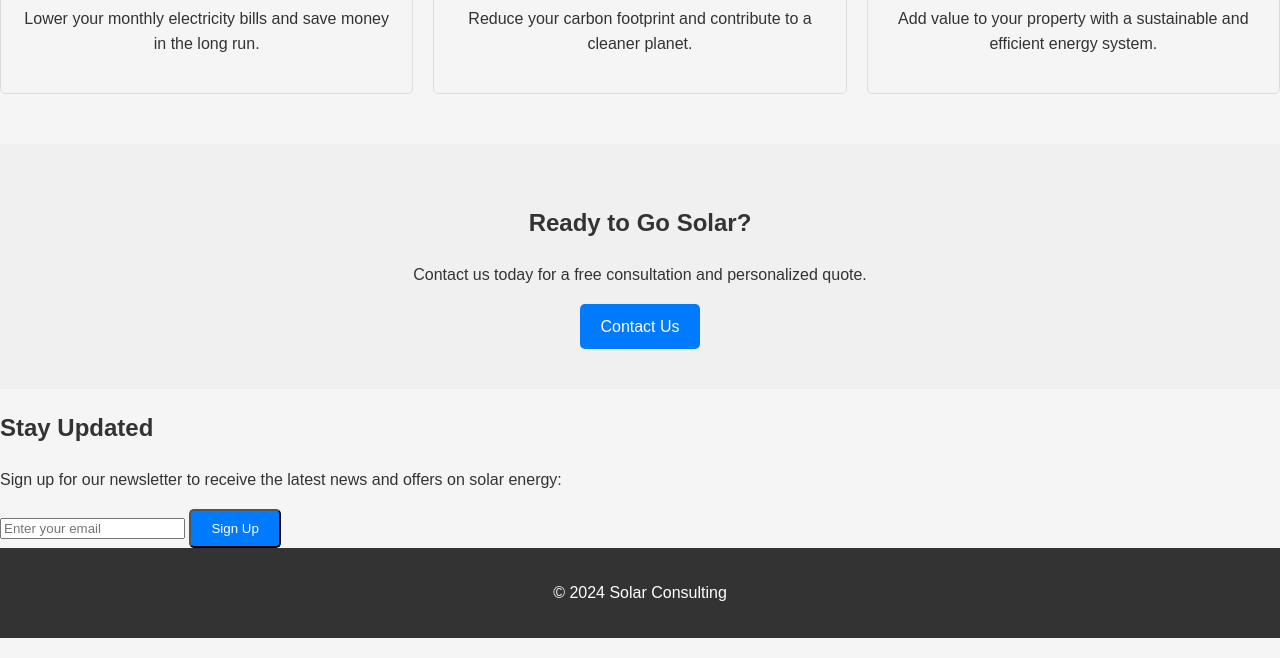
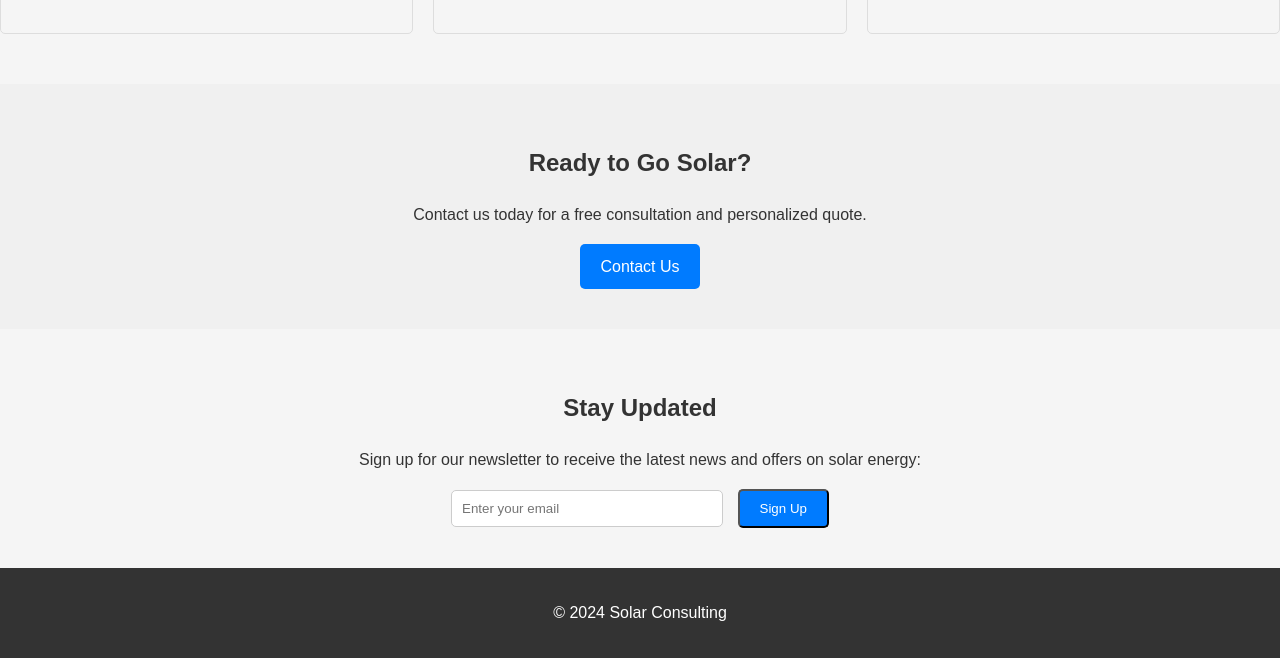
Before and after one commit to Gaya56/Solar-Web, a website: page index.html in a window 1280 px wide. Shown: the part 1616-2274 px from the top of the page. Drawn offline with Linux system fonts and the light colour scheme.

Commit message:
commit all changes

```diff
--- a/style.css
+++ b/style.css
@@ -61,7 +61,7 @@ nav li {
     background-position: center;
     color: white;
     text-align: center;
-    padding: 100px 0; /* Adjust this value to change the height */
+    padding: 70px 0; /* Adjusted padding for shorter height */
 }
 
 #hero h2 {
@@ -100,7 +100,7 @@ nav li {
     margin-bottom: 10px;
 }
 
-/* Footer Styles */
+/*Footer Styles */
 footer {
     background-color: #333;
     color: #fff;
@@ -113,6 +113,24 @@ footer {
     background-color: #f0f0f0;
     padding: 40px 0;
     text-align: center;
+}
+
+/* Signup Form Styles */
+#signup {
+    text-align: center;
+    padding: 40px 0;
+}
+
+#signup input[type="email"] {
+    padding: 10px;
+    margin-right: 10px;
+    border: 1px solid #ccc;
+    border-radius: 5px;
+    width: 250px;
+}
+
+#signup button[type="submit"] {
+    /* Use existing .button styles */
 }
 
 
@@ -138,5 +156,4 @@ footer {
     #solar-tool iframe {
         width: 95%; /* Make sure iframe fits on screen */
     }
-
 }
```
